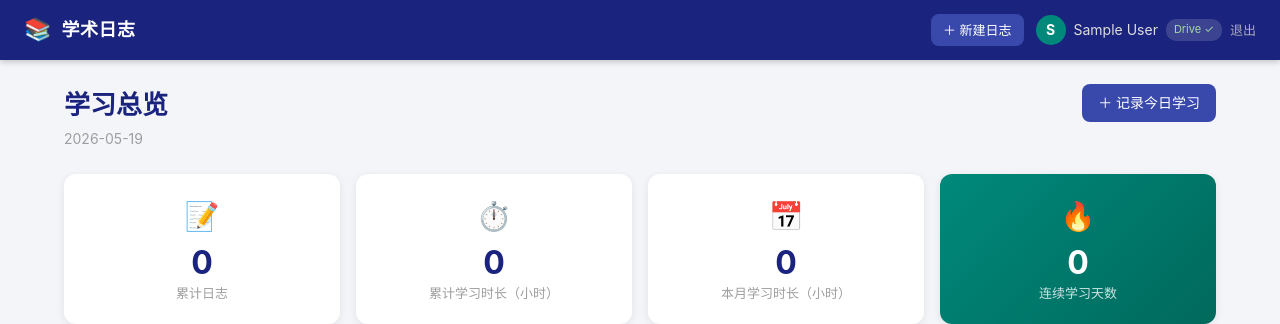
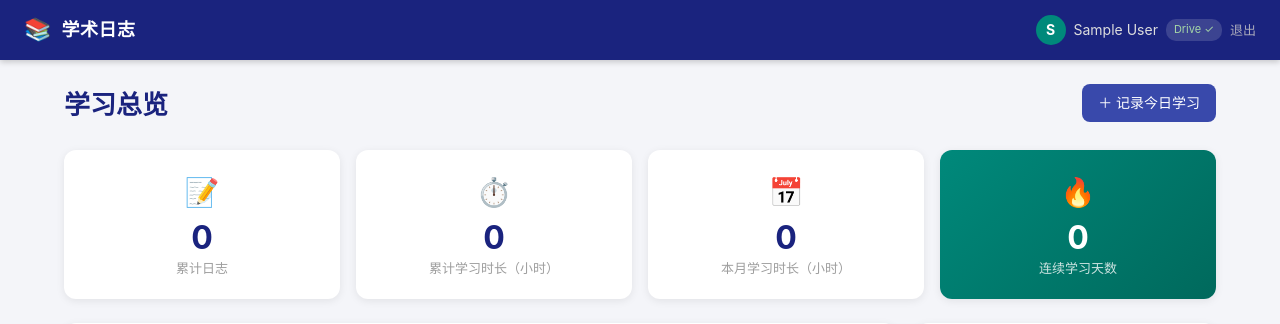
Before and after one commit to HanSen-HS/xueshu-riji, a Flask app: page / in a window 1280 px wide. Shown: the top 324 px of the page. Run offline with Flask 3, Linux system fonts and the light colour scheme; the visitor is signed in with stand-in values (Sample User, id 1); data comes from the database, SQL or seed files in the repository; data that the repository does not hold is empty; some libraries are stand-ins or nearby versions.

Commit message:
UI简化：去掉总览页日期标签和导航栏新建日志按钮
Co-Authored-By: Claude Sonnet 4.6 <noreply@anthropic.com>

```diff
--- a/templates/base.html
+++ b/templates/base.html
@@ -15,7 +15,6 @@
   </a>
   <div class="nav-actions">
     {% if current_user %}
-      <a href="{{ url_for('new_entry') }}" class="btn btn-primary btn-sm">＋ 新建日志</a>
       <div class="user-info">
         {% if current_user.avatar %}
           <img src="{{ current_user.avatar }}" class="avatar" alt="avatar">
--- a/templates/index.html
+++ b/templates/index.html
@@ -3,10 +3,7 @@
 
 {% block content %}
 <div class="page-header">
-  <div>
-    <h1 class="page-title">学习总览</h1>
-    <p class="page-sub">{{ today }}</p>
-  </div>
+  <h1 class="page-title">学习总览</h1>
   <a href="{{ url_for('new_entry') }}" class="btn btn-primary">＋ 记录今日学习</a>
 </div>
 
```
